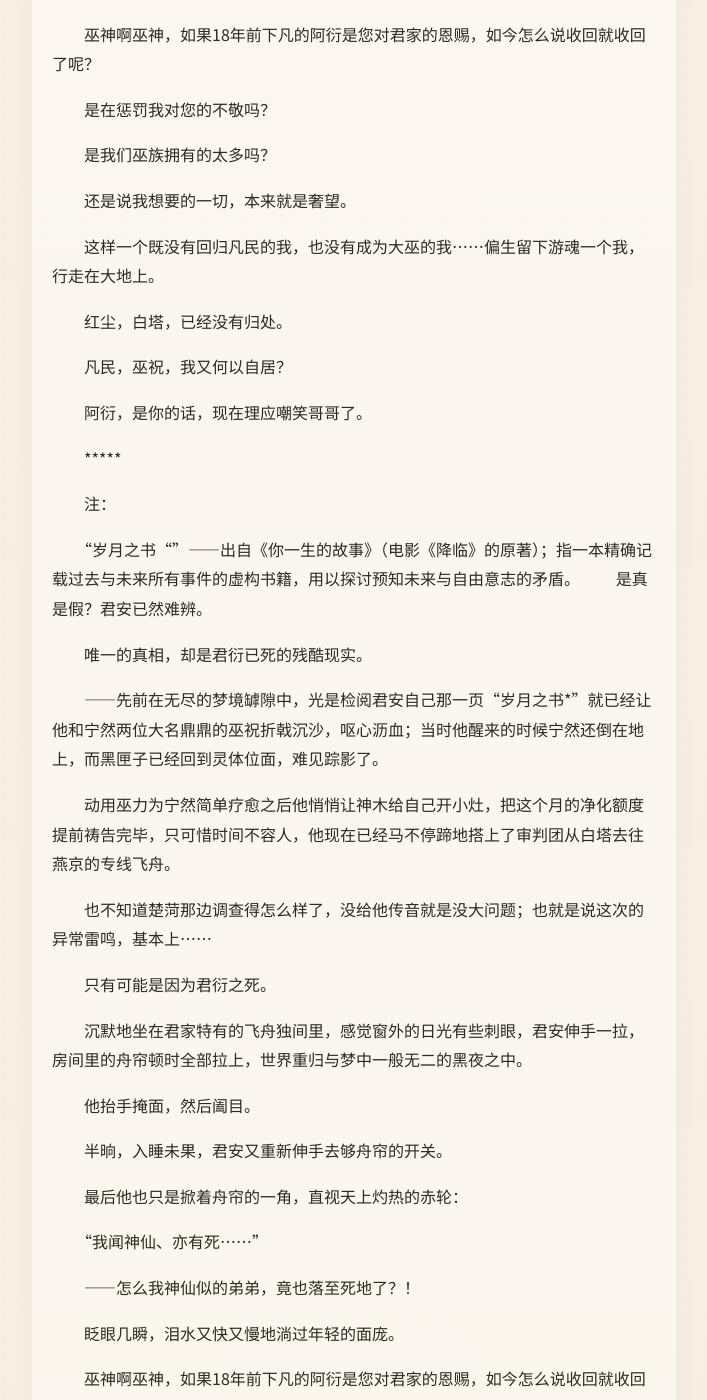
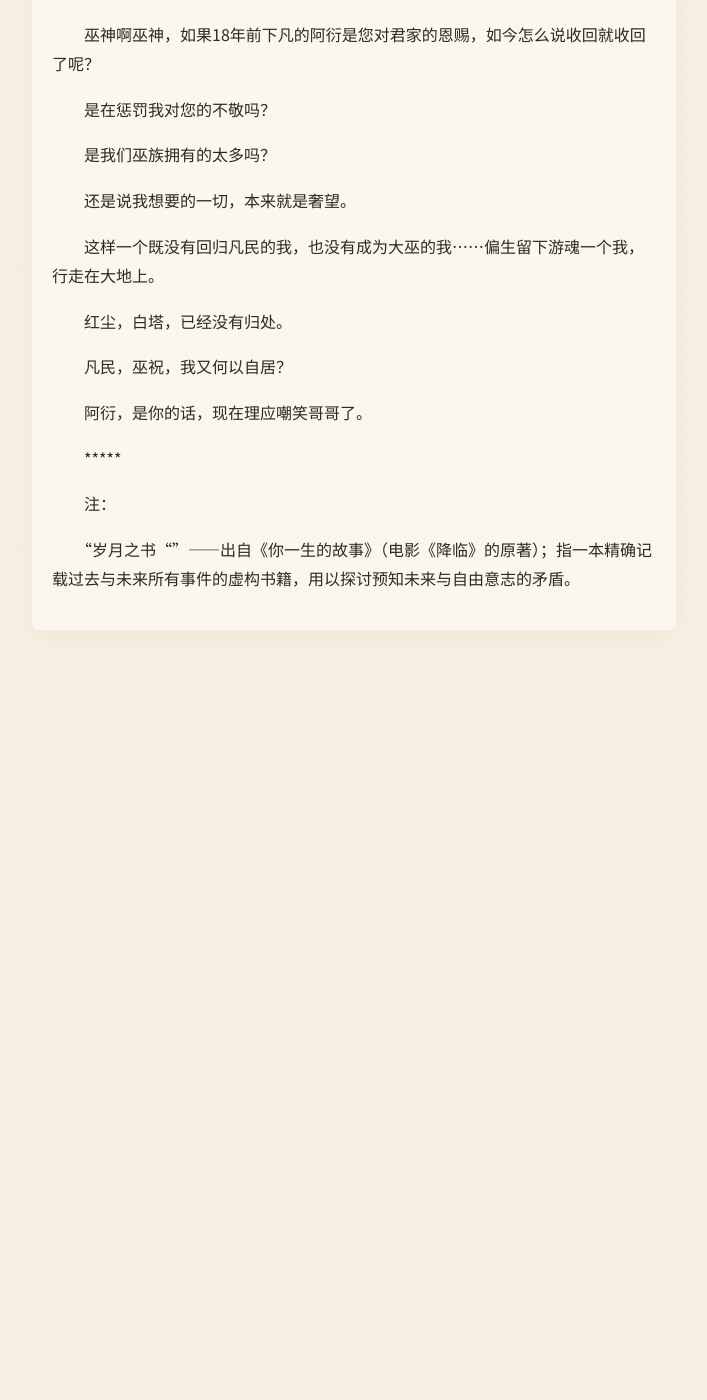
Before and after one commit to LotusSaverin/TheLeaf-BorneDream, a Jekyll site: the page built from chapter-06.md, in a window 1280 px wide and 1400 px high, scrolled down 2093 px. Shown: the whole window, without its empty margins (286-993 px from the left). Built offline with Jekyll 4.4.1, drawn with Linux system fonts in a browser that asks for light colours; some web fonts are replaced; our own code applies the rules of GitHub Pages for plain Markdown files; after the commit the page ends 2723 px from its top, so only the background shows below that; some of the changed text lies outside the part shown.

Commit message:
Delete reflections on '岁月之书' and character thoughts
Removed a lengthy passage discussing the implications of a fictional book and the protagonist's reflections on loss and fate.

```diff
--- a/chapter-06.md
+++ b/chapter-06.md
@@ -83,50 +83,3 @@
 　　注：
 
 　　“岁月之书“”——出自《你一生的故事》（电影《降临》的原著）；指一本精确记载过去与未来所有事件的虚构书籍，用以探讨预知未来与自由意志的矛盾。
-　　是真是假？君安已然难辨。
-
-　　唯一的真相，却是君衍已死的残酷现实。
-
-　　——先前在无尽的梦境罅隙中，光是检阅君安自己那一页“岁月之书*”就已经让他和宁然两位大名鼎鼎的巫祝折戟沉沙，呕心沥血；当时他醒来的时候宁然还倒在地上，而黑匣子已经回到灵体位面，难见踪影了。
-
-　　动用巫力为宁然简单疗愈之后他悄悄让神木给自己开小灶，把这个月的净化额度提前祷告完毕，只可惜时间不容人，他现在已经马不停蹄地搭上了审判团从白塔去往燕京的专线飞舟。
-
-　　也不知道楚菏那边调查得怎么样了，没给他传音就是没大问题；也就是说这次的异常雷鸣，基本上……
-
-　　只有可能是因为君衍之死。
-
-　　沉默地坐在君家特有的飞舟独间里，感觉窗外的日光有些刺眼，君安伸手一拉，房间里的舟帘顿时全部拉上，世界重归与梦中一般无二的黑夜之中。
-
-　　他抬手掩面，然后阖目。
-
-　　半晌，入睡未果，君安又重新伸手去够舟帘的开关。
-
-　　最后他也只是掀着舟帘的一角，直视天上灼热的赤轮：
-
-　　“我闻神仙、亦有死……”
-
-　　——怎么我神仙似的弟弟，竟也落至死地了？！
-
-　　眨眼几瞬，泪水又快又慢地淌过年轻的面庞。
-
-　　巫神啊巫神，如果18年前下凡的阿衍是您对君家的恩赐，如今怎么说收回就收回了呢？
-
-　　是在惩罚我对您的不敬吗？
-
-　　是我们巫族拥有的太多吗？
-
-　　还是说我想要的一切，本来就是奢望。
-
-　　这样一个既没有回归凡民的我，也没有成为大巫的我……偏偏留下游魂一个我，行走在大地上。
-
-　　红尘，白塔，已经没有归处。
-
-　　凡民，巫祝，我又何以自居？
-
-　　阿衍，是你的话，现在理应嘲笑哥哥了。
-
-　　*****
-
-　　注：
-
-　　“岁月之书“”——出自《你一生的故事》（电影《降临》的原著）；指一本精确记载过去与未来所有事件的虚构书籍，用以探讨预知未来与自由意志的矛盾。
```
